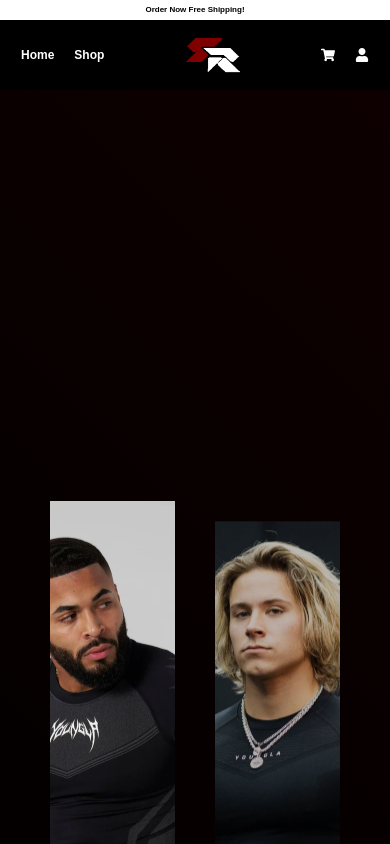
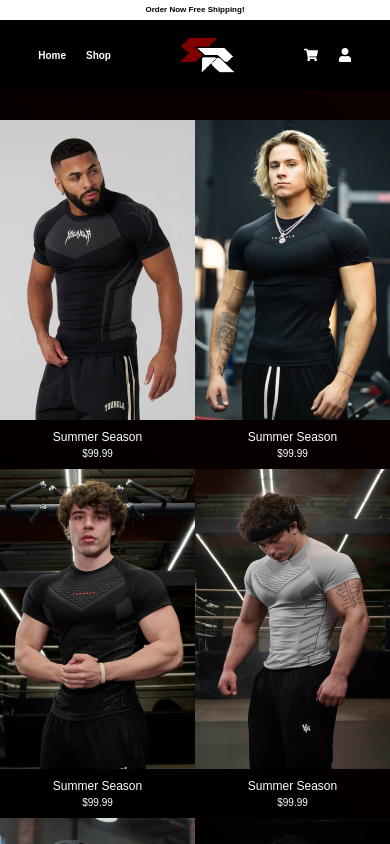
Before and after one commit to tobyameer/roidrage, a React (Create React App) app in the folder Client/: page /shop in a window 390 px wide. Shown: the top 844 px of the page. Built offline with nearby package versions, Linux system fonts and the light colour scheme.

Commit message:
editing shop

```diff
--- a/Client/src/components/Footer.jsx
+++ b/Client/src/components/Footer.jsx
@@ -5,7 +5,7 @@ import { AiFillTikTok } from "react-icons/ai";
 
 const Footer = () => {
   return (
-    <div className="mt-[250px] lg:mt-[350px] w-screen flex flex-col items-center">
+    <div className="mt-[150px] lg:mt-[350px] w-screen flex flex-col items-center">
       {/* Logo Centered */}
       <img src={logoWhite} alt="" className="w-[35px] lg:w-[80px]" />
 
--- a/Client/src/components/Navbar.jsx
+++ b/Client/src/components/Navbar.jsx
@@ -53,14 +53,14 @@ const Navbar = () => {
       <div
         className={`px-[20px] text-white h-[70px] lg:h-[150px] flex items-center duration-500 bg-black`}
       >
-        <div className="flex justify-between items-center w-full mx-[1px] lg:mx-[50px]">
+        <div className="flex justify-around  items-center w-full lg:mx-[50px]">
           {/* Left Nav */}
           <div className="flex gap-5">
             <Link to="/">
-              <h1 className="text-[12px] lg:text-[20px] font-semibold">Home</h1>
+              <h1 className="text-[10px] lg:text-[20px] font-semibold">Home</h1>
             </Link>
             <Link to="/shop">
-              <h1 className="text-[12px] lg:text-[20px] font-semibold">Shop</h1>
+              <h1 className="text-[10px] lg:text-[20px] font-semibold">Shop</h1>
             </Link>
           </div>
 
--- a/Client/src/pages/Home/components/Collection.jsx
+++ b/Client/src/pages/Home/components/Collection.jsx
@@ -32,7 +32,7 @@ const Collection = () => {
   ];
 
   return (
-    <div className="relative bg-white pt-[25px] lg:pt-[50px] pb-[200px] lg:mb-[500px]">
+    <div className="mb-[300px] pb-[150px] relative bg-white pt-[25px] lg:pt-[50px]  lg:mb-[500px]">
       <div className="w-screen flex justify-center">
         <div
           className="mx-[15px] lg:mx-[50px] grid grid-cols-2 md:grid-cols-3 lg:grid-cols-4 gap-5 lg:gap-y-20 lg:gap-10"
--- a/Client/src/pages/Home/components/JoinUs.jsx
+++ b/Client/src/pages/Home/components/JoinUs.jsx
@@ -3,7 +3,7 @@ import image from "../../../images/hero.jpg";
 
 const JoinUs = () => {
   return (
-    <div className="absolute bottom-[-10%] lg:mx-[20%] right-0 left-0 mx-[15px] mt-[150px] h-[250px] flex items-center justify-center bg-black rounded-2xl overflow-hidden">
+    <div className="mb-[80px] absolute bottom-[-15%] lg:mx-[20%] right-0 left-0 mx-[15px] mt-[150px] h-[250px] flex items-center justify-center bg-black rounded-2xl overflow-hidden">
       {/* Scope effect container */}
       <div className="relative w-screen  h-screen rounded-2xl overflow-hidden">
         <img
--- a/Client/src/pages/Shop/Shop.jsx
+++ b/Client/src/pages/Shop/Shop.jsx
@@ -3,6 +3,10 @@ import arrival1 from "../../images/arrival1.jpg";
 import arrival2 from "../../images/arrival2.jpg";
 import arrival3 from "../../images/arrival3.jpg";
 import arrival4 from "../../images/arrival4.jpg";
+import arrival5 from "../../images/arrival5.jpg";
+import arrival6 from "../../images/arrival6.jpg";
+import arrival7 from "../../images/arrival7.jpg";
+import arrival8 from "../../images/arrival8.jpg";
 import Navbar from "../../components/Navbar";
 import Footer from "../../components/Footer";
 
@@ -59,26 +63,37 @@ const Shop = () => {
     <div>
       <Navbar />
       <div>
-        <div className="mb-[100px] mt-[500px] ">
+        <div className="mt-[120px] lg:mt-[200px]">
           <div className="w-screen flex justify-center">
             <div
-              className="mx-[50px] grid grid-cols-2 xl:grid-cols-4 gap-y-20 gap-10 lg:gap-10"
+              className="lg:mx-[50px] grid grid-cols-2 md:grid-cols-3 lg:grid-cols-4 lg:gap-y-20 lg:gap-10"
               ref={shop}
             >
-              {[arrival1, arrival2, arrival3, arrival4].map((src, i) => (
+              {[
+                arrival1,
+                arrival2,
+                arrival3,
+                arrival4,
+                arrival5,
+                arrival6,
+                arrival6,
+                arrival8,
+              ].map((src, i) => (
                 <Link key={i} to={`/product/${i}`}>
                   <div
                     onClick={() => setSelectedItem(i)}
-                    className="cursor-pointer shop-item flex text-white flex-col will-change-transform will-change-opacity"
+                    className="collection-item flex text-white text-[12px] lg:text-[22px] flex-col will-change-transform will-change-opacity cursor-pointer text-center"
                   >
                     <img
                       src={src}
                       alt=""
-                      className="w-full h-[600px] object-cover"
+                      className="w-full h-[300px] lg:h-[600px] object-cover"
                     />
-                    <div className="my-5 flex flex-col items-center justify-center ">
-                      <h2 className="text-[25px]">Summer Season</h2>
-                      <p className="text-[17px] text-gray-400">499 EGP</p>
+                    <div className=" my-2 lg:my-5 flex flex-col items-center justify-center ">
+                      <h2 className="">Summer Season</h2>
+                      <p className="text-[10px] lg:text-[15px] lg:my-1">
+                        $99.99
+                      </p>
                     </div>
                   </div>
                 </Link>
```
